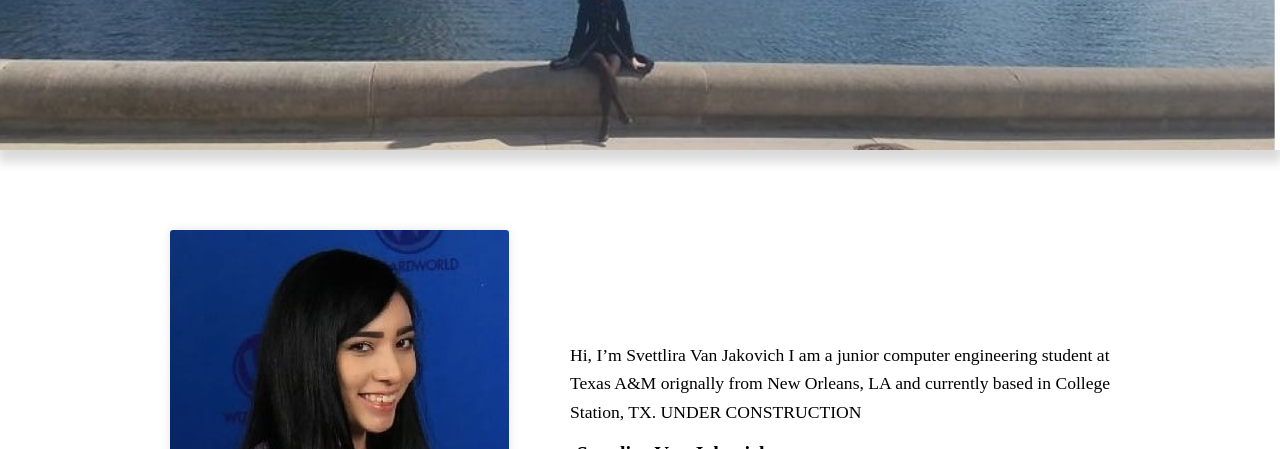
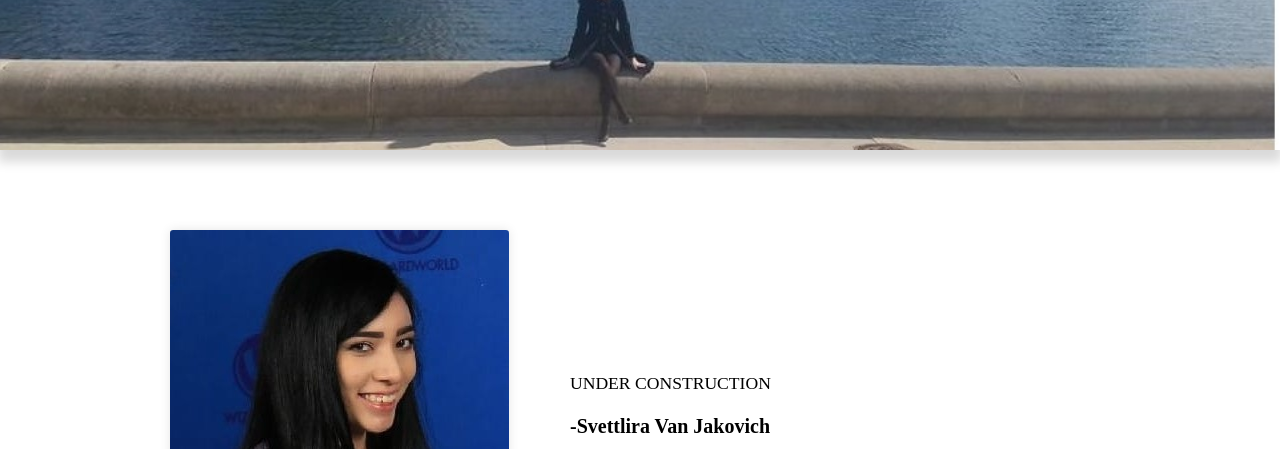
Before and after one commit to Svettlira/svettlira.github.io, a plain HTML site: page about.html in a window 1280 px wide. Shown: the part 351-800 px from the top of the page. Drawn offline with Linux system fonts and the light colour scheme.

Commit message:
Update about.html

```diff
--- a/about.html
+++ b/about.html
@@ -127,9 +127,7 @@
 			</div> <!-- End Column -->
 
 			<div class="col-md-7 my-auto">
-					<p class="lead pt-2">Hi, I’m Svettlira Van Jakovich I am a junior computer
-						engineering student at Texas A&M orignally from New Orleans, LA and
-						currently based in College Station, TX.
+					<p class="lead pt-2">
 						UNDER CONSTRUCTION</p>
 					<h5>-Svettlira Van Jakovich</h5>
 			</div> <!-- End Column -->
```
